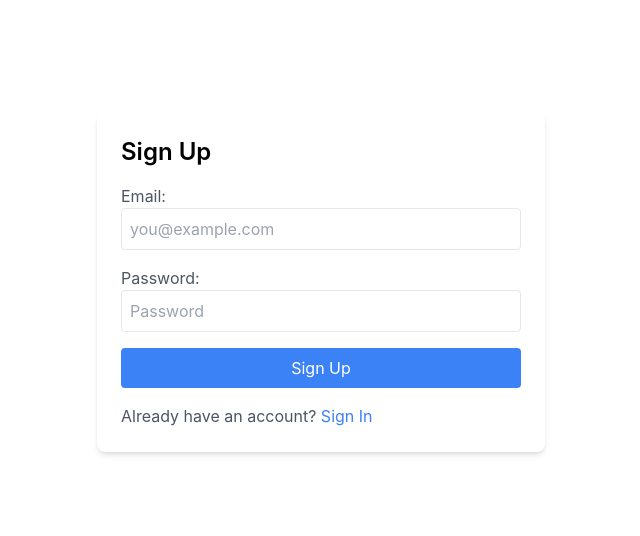
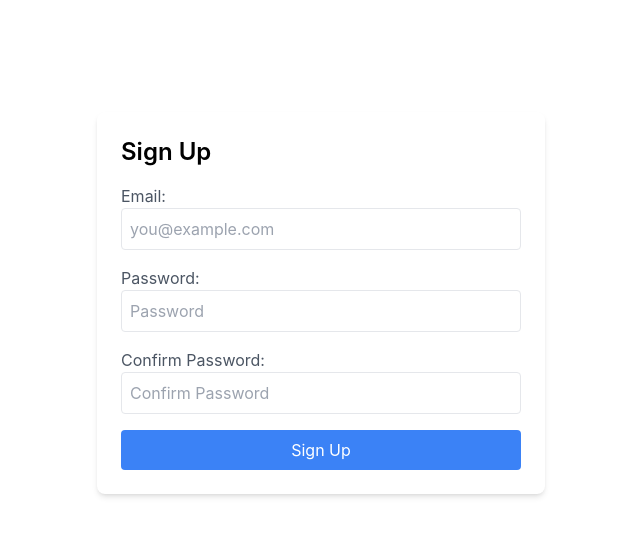
Before and after one commit to Jay-Bhalala/CargoConnect, a React (Create React App) app: page /signup in a window 1280 px wide. Shown: the top 536 px of the page, without its empty margins (319-959 px from the left). Built offline with nearby package versions, Linux system fonts and the light colour scheme.

Commit message:
Revert "Merge branch 'main' of https://github.com/qazx202/CargoConnect"
This reverts commit d68f2aaca6f9b05b8f97d0a013926fdf2ad4dee0, reversing
changes made to 24f43afd6f1d371496c4c5884847e7c3d2e90594.

```diff
--- a/src/App.js
+++ b/src/App.js
@@ -5,18 +5,19 @@ import Navbar from './components/navbar';
 import SignIn from './auth/SignIn';
 import SignUp from './auth/SignUp';
 import Home from './Home';
-import TruckerPage from './truckerPage';
 
 function App() {
   return (
     <>
     <Router>
+      <div>
+        {/* Your components and routes */}
         <Routes>
           <Route path="/" element={<Home />} />
           <Route path="/signup" element={<SignUp />} />
           <Route path="/signin" element={<SignIn />} />
-          <Route path='/truckUser' element={<TruckerPage/>}/>
         </Routes>
+      </div>
     </Router>
     </>
   );
--- a/src/auth/SignIn.js
+++ b/src/auth/SignIn.js
@@ -1,41 +1,12 @@
+// src/components/SignIn.js
 import React from 'react';
-import {auth} from '../config/firebase';
-import {createUserWithEmailAndPassword} from 'firebase/auth'
 
-function SignUp() {
+function SignIn() {
   return (
-    <div className="mt-28">
-    <div className="max-w-md mx-auto p-6 bg-white rounded-lg shadow-md">
-      <h2 className="text-2xl font-semibold mb-4">Sign In</h2>
-      <form>
-        <div className="mb-4">
-          <label className="block text-gray-600">Email:</label>
-          <input
-            type="email"
-            id="email"
-            className="w-full p-2 border rounded"
-            placeholder="you@example.com"
-          />
-        </div>
-        <div className="mb-4">
-          <label className="block text-gray-600">Password:</label>
-          <input
-            type="password"
-            id="password"
-            className="w-full p-2 border rounded"
-            placeholder="Password"
-          />
-        </div>
-        <button
-          type="submit"
-          className="w-full bg-blue-500 text-white p-2 rounded hover:bg-blue-700"
-        >
-          Sign In
-        </button>
-      </form>
-    </div>
+    <div>
+      HI
     </div>
   );
 }
 
-export default SignUp;
+export default SignIn;
--- a/src/auth/SignUp.js
+++ b/src/auth/SignUp.js
@@ -1,35 +1,14 @@
+// src/auth/SignUp.js
 import React from 'react';
-import { Link, useNavigate } from 'react-router-dom';
-import {auth} from '../config/firebase';
-import {createUserWithEmailAndPassword} from 'firebase/auth'
 
 function SignUp() {
-
-  const history = useNavigate();
-
-  const handleSubmit = (e) => {
-    e.preventDefault();
-    const email = e.target.email.value;
-    const password = e.target.password.value;
-
-    if (email !== "" && password !== "") {
-        createUserWithEmailAndPassword(auth, email, password)
-        .then(
-            console.log("SUCCESS"),
-            history('/truckUser')
-        ).catch(e => {
-            alert(e)
-        })
-    }
-  }
-
   return (
     <div className="mt-28">
     <div className="max-w-md mx-auto p-6 bg-white rounded-lg shadow-md">
       <h2 className="text-2xl font-semibold mb-4">Sign Up</h2>
-      <form onSubmit={handleSubmit}>
+      <form>
         <div className="mb-4">
-          <label className="block text-gray-600">Email:</label>
+          <label htmlFor="email" className="block text-gray-600">Email:</label>
           <input
             type="email"
             id="email"
@@ -38,12 +17,21 @@ function SignUp() {
           />
         </div>
         <div className="mb-4">
-          <label className="block text-gray-600">Password:</label>
+          <label htmlFor="password" className="block text-gray-600">Password:</label>
           <input
             type="password"
             id="password"
             className="w-full p-2 border rounded"
             placeholder="Password"
+          />
+        </div>
+        <div className="mb-4">
+          <label htmlFor="confirmPassword" className="block text-gray-600">Confirm Password:</label>
+          <input
+            type="password"
+            id="confirmPassword"
+            className="w-full p-2 border rounded"
+            placeholder="Confirm Password"
           />
         </div>
         <button
@@ -53,9 +41,6 @@ function SignUp() {
           Sign Up
         </button>
       </form>
-      <p className="mt-4 text-gray-600">
-          Already have an account? <Link to="/signin" className="text-blue-500">Sign In</Link>
-    </p>
     </div>
     </div>
   );
--- a/src/config/firebase.js
+++ b/src/config/firebase.js
@@ -2,7 +2,6 @@
 import { initializeApp } from "firebase/app";
 import { getAnalytics } from "firebase/analytics";
 import {getFirestore} from 'firebase/firestore'
-import {getAuth} from 'firebase/auth'
 // TODO: Add SDKs for Firebase products that you want to use
 // https://firebase.google.com/docs/web/setup#available-libraries
 
@@ -21,7 +20,5 @@ const firebaseConfig = {
 // Initialize Firebase
 const app = initializeApp(firebaseConfig);
 const analytics = getAnalytics(app);
-const auth = getAuth(app);       // Export Firebase Authentication
-const firestore = getFirestore(); // Export Firestore
 
-export { auth, firestore };
+export default getFirestore();
--- a/src/truckerPage.js
+++ /dev/null
@@ -1,23 +0,0 @@
-import React from "react";
-import {auth} from './config/firebase';
-import {signOut} from 'firebase/auth'
-import { useNavigate } from "react-router-dom";
-
-function TruckerPage () {
-
-    const history = useNavigate();
-
-    const handleClick = () => {
-        signOut(auth).then(val => {
-            history("/")
-        })
-    }
-
-    return (
-        <div>
-            <button onClick={handleClick}>SIgn Out</button>
-        </div>
-    )
-}
-
-export default TruckerPage;
```
